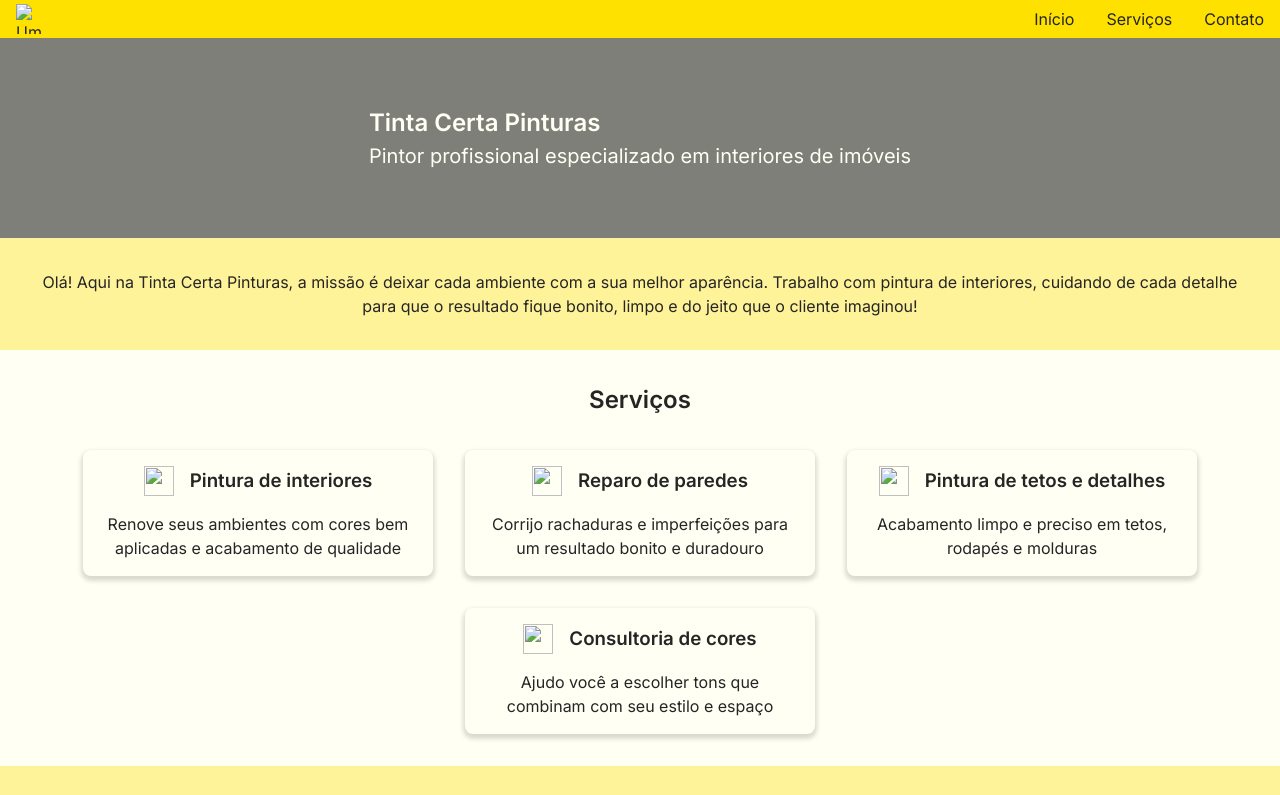
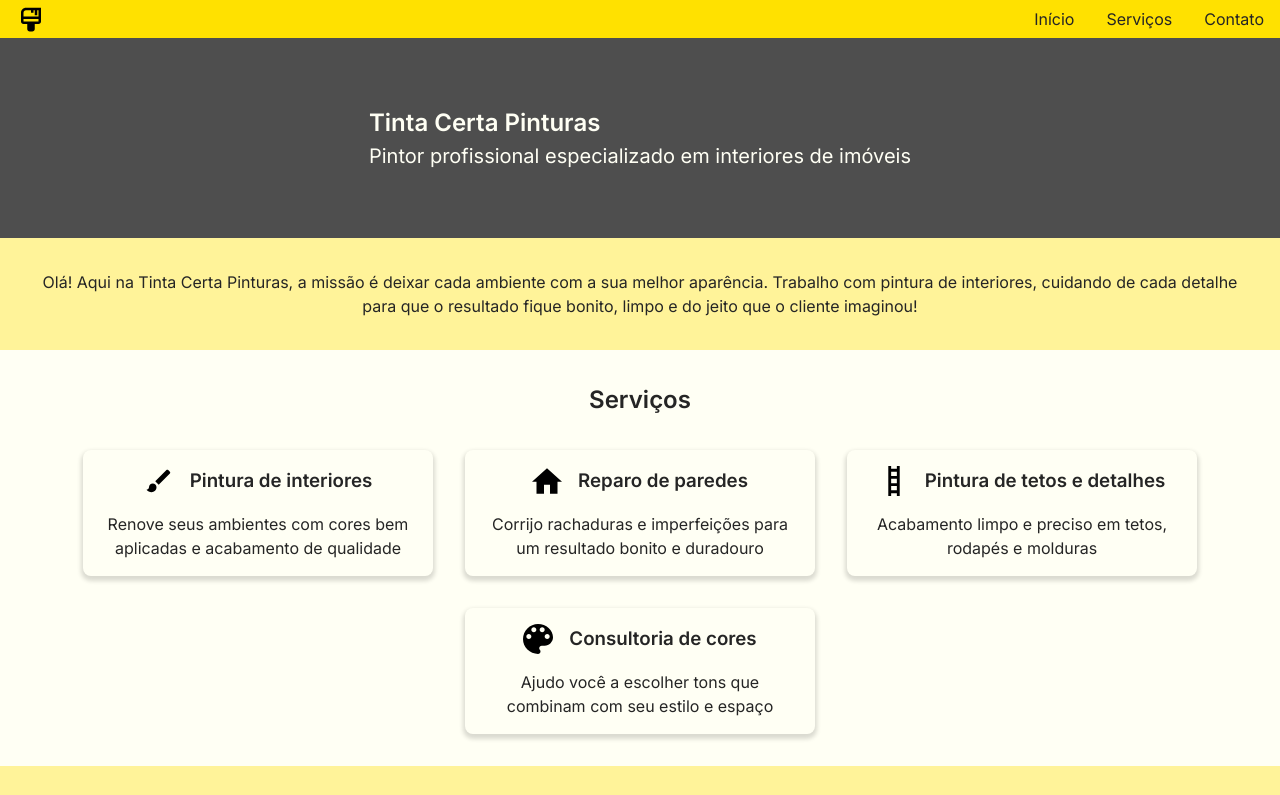
Before and after one commit to PedroPA94/senac-pti-web-standards, a plain HTML site: page index.html in a window 1280 px wide. Shown: the top 795 px of the page. Drawn offline with Linux system fonts and the light colour scheme; the site is published under a folder, as on GitHub Pages, so addresses that start at the root find nothing.

Commit message:
fix: corrige caminho de imagens

```diff
--- a/index.html
+++ b/index.html
@@ -10,13 +10,13 @@
     <meta charset="UTF-8" />
     <meta name="viewport" content="width=device-width, initial-scale=1.0" />
     <title>Tinta Certa Pinturas</title>
-    <link rel="icon" type="image/x-icon" href="/assets/favicon.ico" />
+    <link rel="icon" type="image/x-icon" href="assets/favicon.ico" />
     <link rel="stylesheet" href="styles.css" />
   </head>
   <body>
     <header class="header">
       <img
-        src="/assets/icons/pincel1.svg"
+        src="assets/icons/pincel1.svg"
         alt="Um pincel, logotipo da Tinta Certa Pinturas"
         class="icon"
       />
@@ -49,7 +49,7 @@
         <div class="card">
           <div class="card-title">
             <img
-              src="/assets/icons/pincel2.svg"
+              src="assets/icons/pincel2.svg"
               aria-hidden="true"
               class="icon"
             />
@@ -62,7 +62,7 @@
         </div>
         <div class="card">
           <div class="card-title">
-            <img src="/assets/icons/casa.svg" aria-hidden="true" class="icon" />
+            <img src="assets/icons/casa.svg" aria-hidden="true" class="icon" />
             <h3>Reparo de paredes</h3>
           </div>
           <p class="text-center">
@@ -73,7 +73,7 @@
         <div class="card">
           <div class="card-title">
             <img
-              src="/assets/icons/escada.svg"
+              src="assets/icons/escada.svg"
               aria-hidden="true"
               class="icon"
             />
@@ -86,7 +86,7 @@
         <div class="card">
           <div class="card-title">
             <img
-              src="/assets/icons/tintas.svg"
+              src="assets/icons/tintas.svg"
               aria-hidden="true"
               class="icon"
             />
--- a/styles.css
+++ b/styles.css
@@ -108,7 +108,7 @@ body {
 }
 
 .hero {
-  background-image: url("/assets/hero.jpg");
+  background-image: url("assets/hero.jpg");
   background-color: var(--white);
   height: 200px;
   background-position: top;
```
